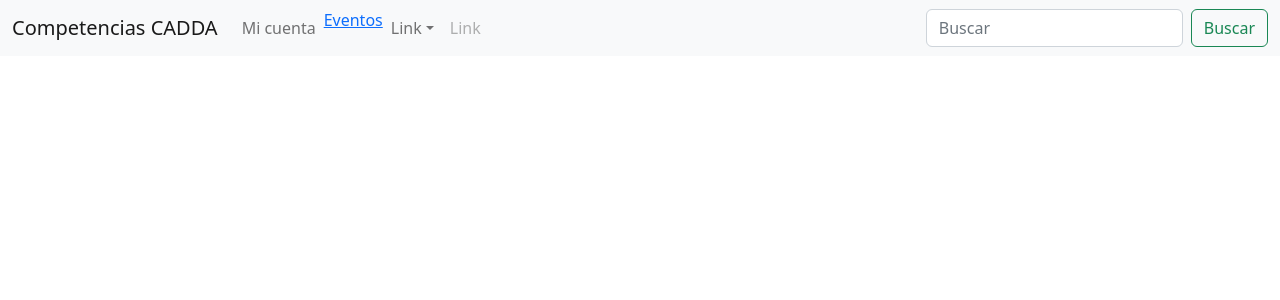
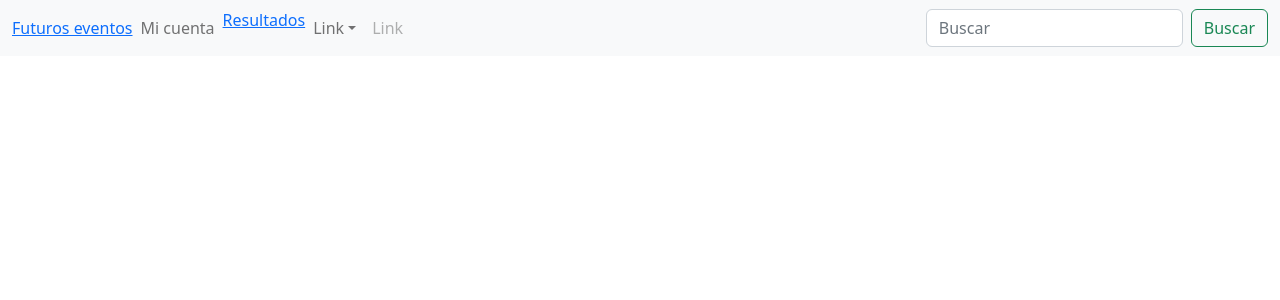
Before and after one commit to Lucianosolari/tpi-lab-III, a React (Create React App) app: page / in a window 1280 px wide. Shown: the top 300 px of the page. Built offline with nearby package versions, Linux system fonts and the light colour scheme.

Commit message:
Route a principal

```diff
--- a/src/components/NavBar.js
+++ b/src/components/NavBar.js
@@ -11,7 +11,7 @@ const NavBar = () => {
     <>
     <Navbar bg="light" expand="lg">
       <Container fluid>
-        <Navbar.Brand href="#">Competencias CADDA</Navbar.Brand>
+        <NavLink to='/'>Futuros eventos</NavLink>
         <Navbar.Toggle aria-controls="navbarScroll" />
         <Navbar.Collapse id="navbarScroll">
           <Nav
@@ -20,7 +20,7 @@ const NavBar = () => {
             navbarScroll
           >
             <Nav.Link href="#action1">Mi cuenta</Nav.Link>
-            <NavLink to='/table'>Eventos</NavLink>
+            <NavLink to='/table'>Resultados</NavLink>
             <NavDropdown title="Link" id="navbarScrollingDropdown">
               <NavDropdown.Item href="#action3">Action</NavDropdown.Item>
               <NavDropdown.Item href="#action4">
```
